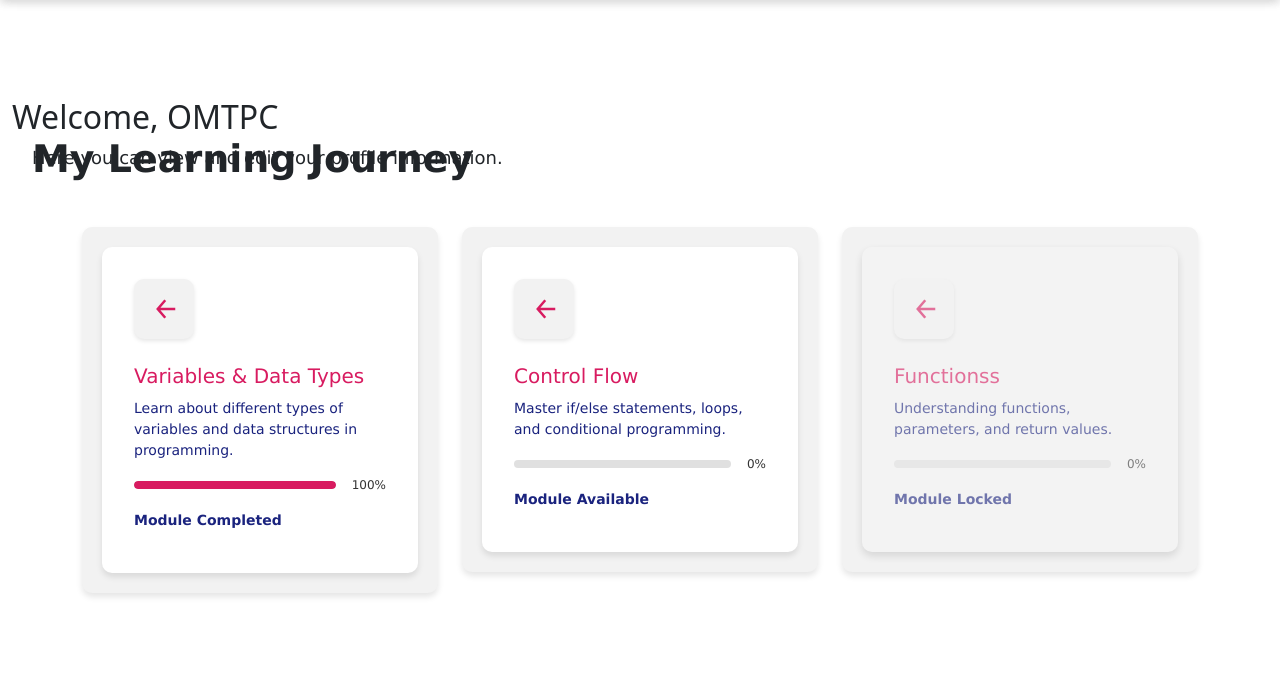
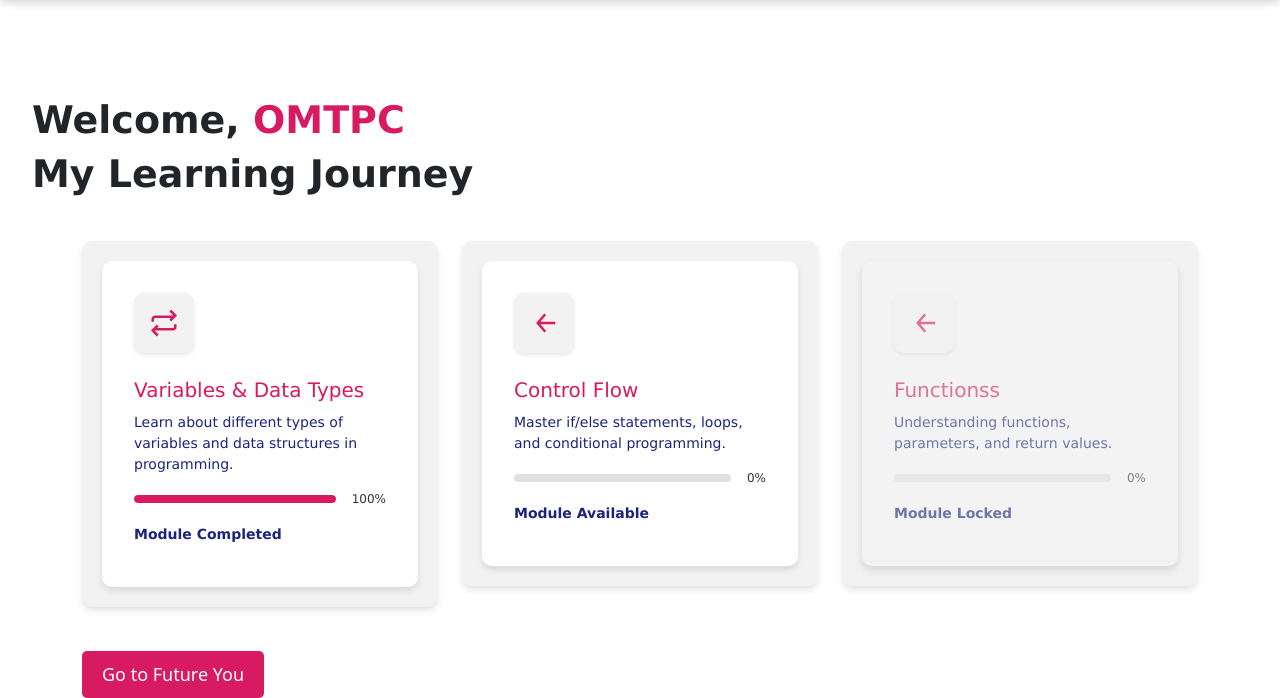
Before and after one commit to OMTPC/code-tutor, a Flask app: page /dashboard in a window 1280 px wide. Shown: the part 102-800 px from the top of the page. Run offline with Flask 3, Linux system fonts and the light colour scheme; a user stored in the database is signed in.

Commit message:
final step

```diff
--- a/app.py
+++ b/app.py
@@ -17,6 +17,8 @@ from sqlalchemy import func
 from flask_login import LoginManager, UserMixin, login_user, login_required, logout_user, current_user
 from flask_migrate import Migrate
 import re
+import sys
+import io
 
 # Initialize Flask app
 app = Flask(__name__)
@@ -380,6 +382,12 @@ def dashboard():
     # Get all modules the user has access to
     modules = Module.query.all()
 
+    # Check if the user has completed the first exercise (exercise_id = 1)
+    first_exercise_completed = False
+    first_exercise_progress = UserExerciseProgress.query.filter_by(userid=current_user.userid, exerciseid=1).first()
+    if first_exercise_progress and first_exercise_progress.status == 'completed':
+        first_exercise_completed = True
+
     for module in modules:
         user_module_progress = UserModuleProgress.query.filter_by(userid=current_user.userid, moduleid=module.moduleid).first()
 
@@ -421,7 +429,7 @@ def dashboard():
                 'progress': 0
             })
 
-    return render_template("dashboard.html", user_modules=user_modules)
+    return render_template("dashboard.html", user_modules=user_modules, first_exercise_completed=first_exercise_completed)
 
 
 
--- a/static/css/styles.css
+++ b/static/css/styles.css
@@ -429,6 +429,9 @@ body, html {
     margin: 0 auto;
 }
 
+
+/*---------------------------------dashboard styles---------------------------------*/
+
 .learning-path {
     display: grid;
     gap: 2rem;
@@ -481,6 +484,8 @@ body, html {
     gap: 20px;
     flex-wrap: wrap;
 }
+
+
 
 .learning-boxe .module h2 {
     font-size: 20px;
@@ -562,7 +567,43 @@ body, html {
 }
 
 
-/* Exercise page style */
+#future-you-dash-btn {
+    background-color: #D81B60;
+    color: white;               /* White text */
+    padding: 10px 20px;         /* Padding around text */
+    font-size: 18px;            /* Font size */
+    border-radius: 5px;        /* Rounded corners */
+    border: none;              /* Remove default border */
+    cursor: pointer;           /* Pointer cursor on hover */
+    transition: background-color 0.3s ease; /* Smooth transition for background color */
+}
+
+
+
+/* Disabled state styling */
+#future-you-dash-btn:disabled {
+    background-color: #b0b0b0; /* Gray background when disabled */
+    cursor: not-allowed;       /* Change cursor when disabled */
+}
+
+
+
+/* Custom style for the Start button */
+.start.btn-primary {
+    background-color: #D81B60; /* Blue background */
+    color: white; /* White text */
+    padding: 10px 30px; /* Padding for top, bottom, left, and right */
+    font-size: 16px; /* Font size */
+    font-weight: bold; /* Bold text */
+    border: none; /* Remove default border */
+    border-radius: 5px; /* Rounded corners */
+    text-align: center; /* Center the text */
+    text-decoration: none; /* Remove underline from the link */
+    display: inline-block; /* Display as inline-block to allow padding */
+    margin-left: 20px; /* Move the button a little more to the right */
+}
+
+/* -------------------------------Exercise page style -----------------------------------*/
 /* Style for the Back Arrow Button */
 .navbar .back-arrow-btn i {
     font-size: 4rem;
@@ -633,6 +674,29 @@ body, html {
     border-radius: 5px;
 }
 
+/* General style for the Go to Future You button */
+.future-you-btn {
+    background-color: #D81B60; /* Green background */
+    color: white; /* White text */
+    padding: 10px 20px; /* Padding for top, bottom, left, and right */
+    font-size: 16px; /* Font size */
+    font-weight: bold; /* Bold text */
+    border: none; /* Remove default border */
+    border-radius: 5px; /* Rounded corners */
+    text-align: center; /* Center the text */
+    text-decoration: none; /* Remove underline from the link */
+    cursor: pointer; /* Change cursor to pointer when hovered */
+    display: inline-block; /* Allow padding and margin to be applied */
+
+}
+
+/* Style when the button is disabled */
+.future-you-btn.disabled {
+    background-color: #ccc; /* Light grey background for disabled state */
+    color: #666; /* Lighter text */
+    cursor: not-allowed; /* Disable cursor */
+    opacity: 0.7; /* Slightly transparent */
+}
 
 
 
@@ -683,6 +747,7 @@ body, html {
     font-size: 1rem;
     color: #1a237e;
     margin-top: 10px;
+    text-align: left;
 }
 
 .btn-custom {
--- a/templates/dashboard.html
+++ b/templates/dashboard.html
@@ -4,11 +4,11 @@
 
 {% block content %}
 
-<h2>Welcome, {{ current_user.username }} </h2>
-<p>Here you can view and edit your profile information.</p>
+<h1>Welcome, <span style="color: #D81B60;">{{ current_user.username }}</span></h1>
+
 
 <section class="learning-choice">
-    <div class="intro">
+    <div class="intro-dash">
         <h1>My Learning Journey</h1>
     </div>
 
@@ -58,7 +58,7 @@
                         {% elif user_module.status == 'in progress' %}
                             <div class="icon-box" style="cursor: not-allowed;">
                                 <svg viewBox="0 0 24 24" fill="none" stroke="currentColor" stroke-width="2">
-                                    <path d="M13 5L7 12L13 19M7 12H21" />
+                                    <path d="M6 9L12 15L18 9" />
                                 </svg>
                             </div>
                             <h2>{{ user_module.module.title }}</h2>
@@ -73,7 +73,7 @@
                         {% elif user_module.status == 'completed' %}
                             <div class="icon-box" onclick="window.location.href='{{ url_for('module_intro', module_id=user_module.module.moduleid) }}';" style="cursor: pointer;">
                                 <svg viewBox="0 0 24 24" fill="none" stroke="currentColor" stroke-width="2">
-                                    <path d="M13 5L7 12L13 19M7 12H21" />
+                                    <path d="M17 2L21 6L17 10M3 11V9C3 7.89543 3.89543 7 5 7H21M7 22L3 18L7 14M21 13V15C21 16.1046 20.1046 17 19 17H3" />
                                 </svg>
                             </div>
                             <h2>{{ user_module.module.title }}</h2>
@@ -91,6 +91,15 @@
             </div>
             {% endfor %}
         </div>
+        <div>
+            <a href="{{ url_for('future_you') }}">
+            <button
+                id="future-you-dash-btn"
+                class="dash btn-primary {% if not first_exercise_completed %}disabled{% endif %}"
+                {% if not first_exercise_completed %}disabled{% endif %}>
+                Go to Future You
+            </button>
+        </div>
     </div>
 </section>
 
--- a/templates/exercise.html
+++ b/templates/exercise.html
@@ -36,7 +36,7 @@
         <!-- Right Column: CodeMirror Editor and Result Box -->
         <div class="col-md-9 p-3">
             <nav class="lesson-nav">
-                <h2 id="exercise-title">{{ module.title }} - Select an Exercise</h2>
+                <h2 id="exercise-title">{{ module.title }}</h2>
 
                 <!-- Exercise description (this will be dynamically updated) -->
                 <p id="exercise-description"></p>
--- a/templates/future_you.html
+++ b/templates/future_you.html
@@ -115,6 +115,8 @@
     </div>
 </section>
 
+
+
 <script>
     // Event listener to handle the "Learn More" button click
 document.addEventListener('click', function(event) {
--- a/templates/module_intro.html
+++ b/templates/module_intro.html
@@ -10,6 +10,6 @@
 
     <p>Are you ready to get started?</p>
     <p>Click below to begin your first exercise:</p>
-        <a href="{{ url_for('exercises', module_id=module.moduleid) }}" class="btn btn-primary">Start</a>
+        <a href="{{ url_for('exercises', module_id=module.moduleid) }}" class="start btn-primary">Start</a>
 
 {% endblock %}
```
Also changed, not shown: instance/codetutorDB.db.
